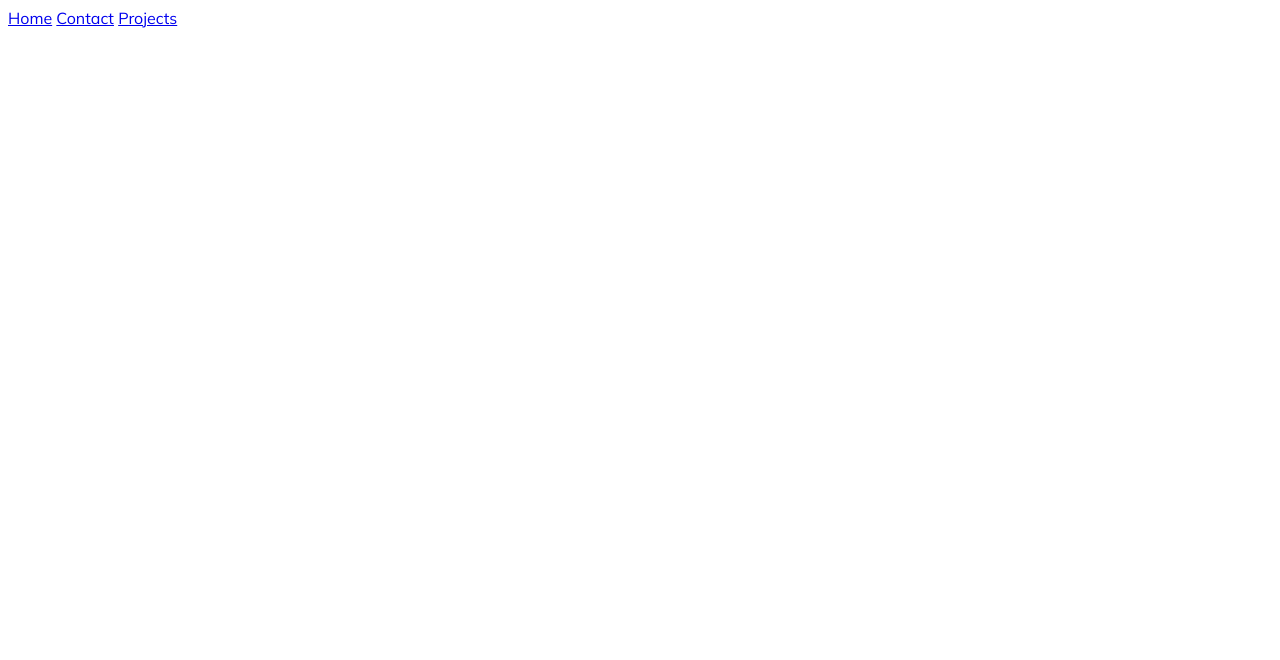
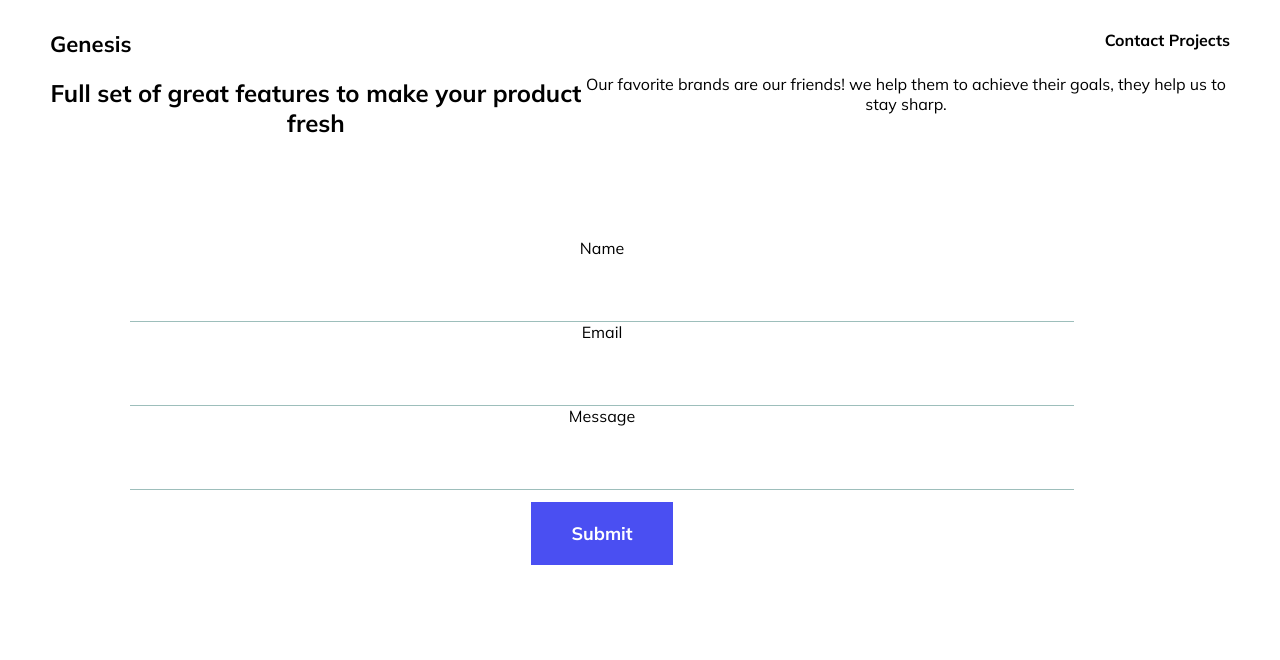
Before and after one commit to sheilapolichetti/Cross-Browser, a plain HTML site: page contact.html in a window 1280 px wide. Drawn offline with Linux system fonts and the light colour scheme.

Commit message:
started contact page

```diff
--- a/contact.html
+++ b/contact.html
@@ -15,15 +15,42 @@
   <header>
     <nav>
       <div class="topnav">
-        <a href="/home.html">Home</a>
-        <a class="active" href="/contact.html">Contact</a>
-        <a href="/project.html">Projects</a>
+        <a class="logo" href="/genesis.html">Genesis</a>
+        <div class="sub-links">
+          <a href="/contact.html">Contact</a>
+          <a href="/project.html">Projects</a>
+        </div>
       </div>
     </nav>
   </header>
   <main>
     <body>
-      <section></section>
+      <section>
+        <div class="p-form">
+        <h1>Full set of great features to make your product fresh</h1>
+        <p>Our favorite brands are our friends! we help them to achieve their goals, they help us to stay sharp.</p>
+      </div>
+        <div class="just-form">
+        <form>
+          <label for="name" class="label1">Name</label>
+          <input type="text" name="name" id="name" />
+          <label for="name" class="label"> Email</label>
+          <input
+            type="text"
+            name="name"
+            id="name"
+            class="input-field half-width"
+          />
+          <label for="message" class="label"> Message</label>
+          <input
+            type="text"
+            name="message"
+            id="message"
+          />
+          <button id="button" type="submit">Submit</button>
+        </form>
+      </div>
+      </section>
       <section></section>
       <section></section>
       <footer></footer>
--- a/styles/contact.css
+++ b/styles/contact.css
@@ -1 +1,72 @@
 *{font-family: 'Mulish', sans-serif;}
+
+body {
+    padding: 30px 50px 30px 50px;
+    margin: 61px 125px;
+    max-width: 1200px;
+    margin: auto;
+    text-align: center;
+}
+
+main {
+    display: flex;
+    flex-direction: column;
+}
+
+.topnav {
+    font-weight: bold;
+    display: flex;
+    width: 100%;
+}
+
+.sub-links {
+    margin-left: auto;
+}
+
+.logo {
+    font-size: 22px;
+}
+
+a {
+    color: black;
+    text-decoration: none
+}
+
+form {
+    display: flex;
+    flex-direction: column;
+    padding: 80px;
+    height: 100%;
+    width: 80%;
+    justify-content: space-between;
+}
+
+form input {
+    background: none;
+    border: none;
+    border-bottom: 1px solid #9DBEBB;
+    padding: 20px;
+    color: #FFFF;
+    font-size: 18px;
+}
+
+#button {
+    background-color: #4A4FF2;
+    color: #FFFF;
+    padding: 20px 40px;
+    border: none;
+    margin: 12px;
+    align-self: center;
+    font-size: 18px;
+    font-weight: bold;
+
+}
+
+.p-form {
+    display: flex;
+    justify-content: column;
+}
+
+.just-form {
+    display: flex;
+}
```
Also changed, not shown: project.html (+12 -0 lines), styles/project.css (+7 -0 lines).
